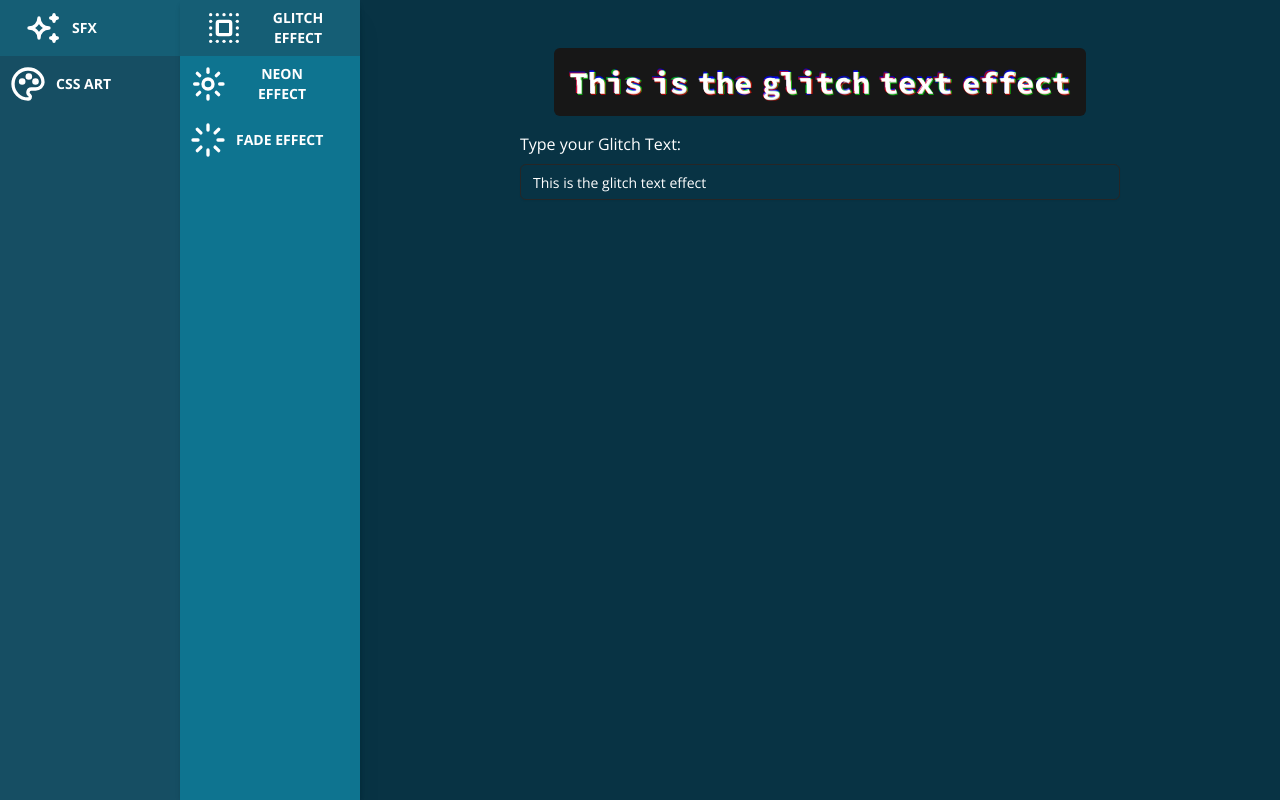
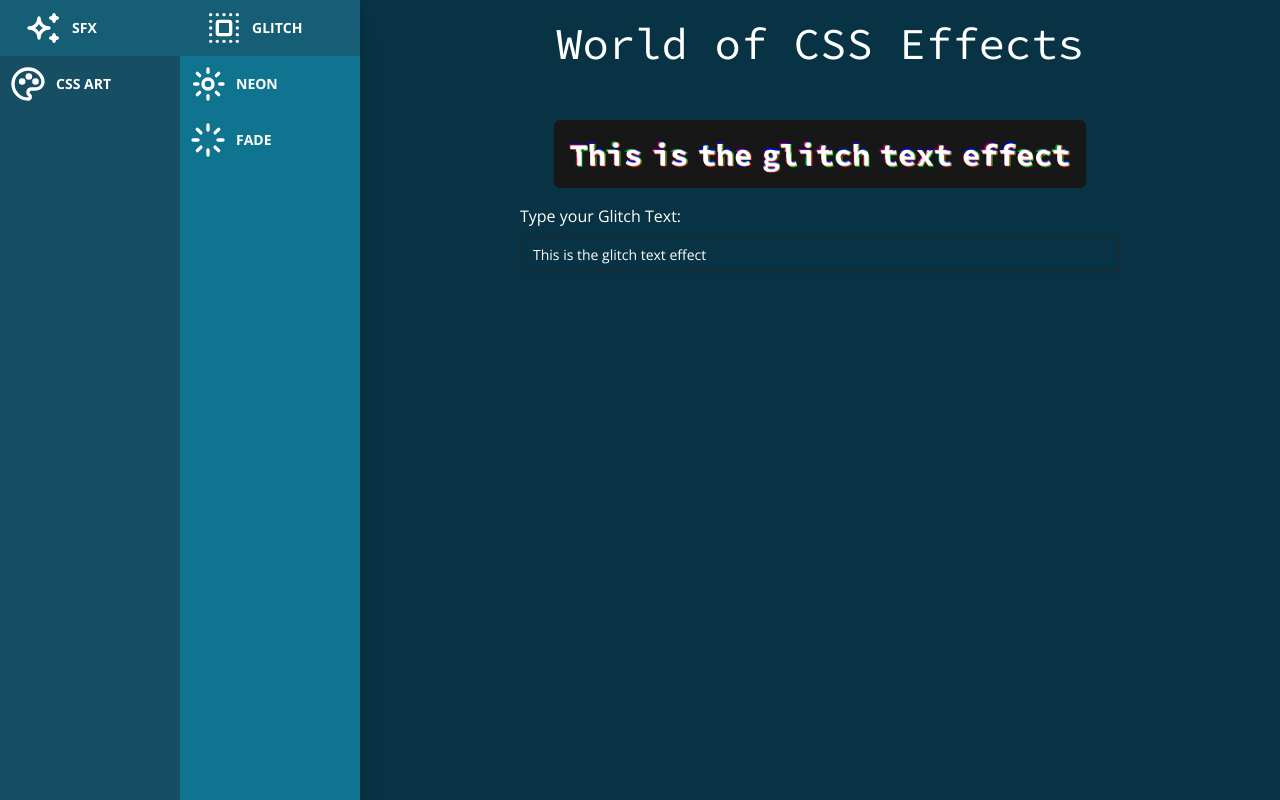
Before and after one commit to Sergie-AGA/web-dev-explorer-next, a Next.js app: page /world-of-css-effects in a window 1280 px wide. Built offline with nearby package versions, Linux system fonts and the light colour scheme.

Commit message:
Sidebar animation

```diff
--- a/src/app/(projects)/world-of-css-effects/layout.tsx
+++ b/src/app/(projects)/world-of-css-effects/layout.tsx
@@ -1,5 +1,3 @@
-import GlobalHeader from "@/components/Global/GlobalHeader/GlobalHeader";
-
 export const metadata = {
   title: {
     template: "%s | Web Dev Explorer",
--- a/src/app/(projects)/world-of-css-effects/page.tsx
+++ b/src/app/(projects)/world-of-css-effects/page.tsx
@@ -5,7 +5,8 @@ export default function Page() {
   return (
     <div className="flex">
       <ProjectSidebar />
-      <main className="flex-1">
+      <main className="flex-1 flex flex-col p-4 pt-8 gap-4">
+        <h1 className="text-center">World of CSS Effects</h1>
         <DisplayListing />
       </main>
     </div>
--- a/src/features/world-css/components/Sidebar/ProjectSidebar.tsx
+++ b/src/features/world-css/components/Sidebar/ProjectSidebar.tsx
@@ -17,31 +17,28 @@ export default function ProjectSidebar({ className }: IProjectSidebar) {
   const {
     activeSection,
     changeActiveSection,
+    activeSidebar,
+    changeActiveSidebar,
     activeComponent,
     changeActiveComponent,
-  } = useSidebarStore((state) => {
-    return {
-      activeSection: state.activeSection,
-      changeActiveSection: state.changeActiveSection,
-      activeComponent: state.activeComponent,
-      changeActiveComponent: state.changeActiveComponent,
-    };
-  });
+  } = useSidebarStore((state) => ({
+    activeSection: state.activeSection,
+    changeActiveSection: state.changeActiveSection,
+    activeSidebar: state.activeSidebar,
+    changeActiveSidebar: state.changeActiveSidebar,
+    activeComponent: state.activeComponent,
+    changeActiveComponent: state.changeActiveComponent,
+  }));
 
   return (
-    <aside
-      className={cn(
-        "flex h-view h-screen bg-cyan-900 relative z-10 shadow-xl relative z-10",
-        className
-      )}
-    >
-      <section className="flex flex-col w-[180px]">
+    <aside className={cn("flex h-screen shadow-xl relative", className)}>
+      <section className="flex flex-col w-[180px] z-40 relative bg-cyan-900">
         {componentData.map((component) => (
           <ProjectSidebarItem
             key={component.value}
-            isActive={activeSection == component.value}
+            isActive={activeSidebar === component.value}
             sectionTitle={component.title}
-            handleChange={() => changeActiveSection(component.value)}
+            handleChange={() => changeActiveSidebar(component.value)}
           >
             <component.icon size="30" className="md:hidden" />
             <component.icon size="40" className="hidden md:block" />
@@ -49,16 +46,27 @@ export default function ProjectSidebar({ className }: IProjectSidebar) {
         ))}
       </section>
 
-      <section className="flex flex-col bg-cyan-700 shadow-md w-[180px]">
-        {componentData
-          .filter((section) => section.value === activeSection)
-          .map((section) =>
-            section.components.map((subComponent) => (
+      <section className="w-[180px] h-full relative z-10">
+        {componentData.map((section) => (
+          <div
+            key={section.value}
+            className={cn(
+              "w-[180px] flex flex-col absolute left-0 top-0 w-full h-full bg-cyan-700 shadow-md transition-transform duration-500",
+              {
+                "translate-x-0 z-30": activeSidebar === section.value,
+                "translate-x-[-180px] z-10": activeSidebar !== section.value,
+              }
+            )}
+          >
+            {section.components.map((subComponent) => (
               <ProjectSidebarItem
                 key={subComponent.value}
                 isActive={activeComponent === subComponent.value}
                 sectionTitle={subComponent.title}
-                handleChange={() => changeActiveComponent(subComponent.value)}
+                handleChange={() => {
+                  changeActiveSection(activeSidebar);
+                  changeActiveComponent(subComponent.value);
+                }}
               >
                 {subComponent.icon && (
                   <>
@@ -67,8 +75,9 @@ export default function ProjectSidebar({ className }: IProjectSidebar) {
                   </>
                 )}
               </ProjectSidebarItem>
-            ))
-          )}
+            ))}
+          </div>
+        ))}
       </section>
     </aside>
   );
--- a/src/features/world-css/components/componentData.ts
+++ b/src/features/world-css/components/componentData.ts
@@ -31,19 +31,19 @@ export const componentData = [
     icon: IconSparkles,
     components: [
       {
-        title: "Glitch Effect",
+        title: "Glitch",
         value: "glitch",
         icon: IconSelectAll,
         component: GlitchTextContainer,
       },
       {
-        title: "Neon Effect",
+        title: "Neon",
         value: "neon",
         icon: IconBrightnessUp,
         component: "",
       },
       {
-        title: "Fade Effect",
+        title: "Fade",
         value: "fade",
         icon: IconLoader,
         component: "",
--- a/src/features/world-css/store/useUIChange.ts
+++ b/src/features/world-css/store/useUIChange.ts
@@ -6,6 +6,8 @@ export type TComponentType = "glitch" | "neon" | "fade" | "phone";
 interface ISidebarState {
   activeSection: TSectionType;
   changeActiveSection: (section: TSectionType) => void;
+  activeSidebar: TSectionType;
+  changeActiveSidebar: (section: TSectionType) => void;
   activeComponent: TComponentType;
   changeActiveComponent: (comp: TComponentType) => void;
 }
@@ -17,6 +19,12 @@ export const useSidebarStore = create<ISidebarState>()((set) => ({
     set({ activeSection: section });
   },
 
+  activeSidebar: "sfx",
+
+  changeActiveSidebar: (sidebar) => {
+    set({ activeSidebar: sidebar });
+  },
+
   activeComponent: "glitch",
 
   changeActiveComponent: (comp) => {
```
